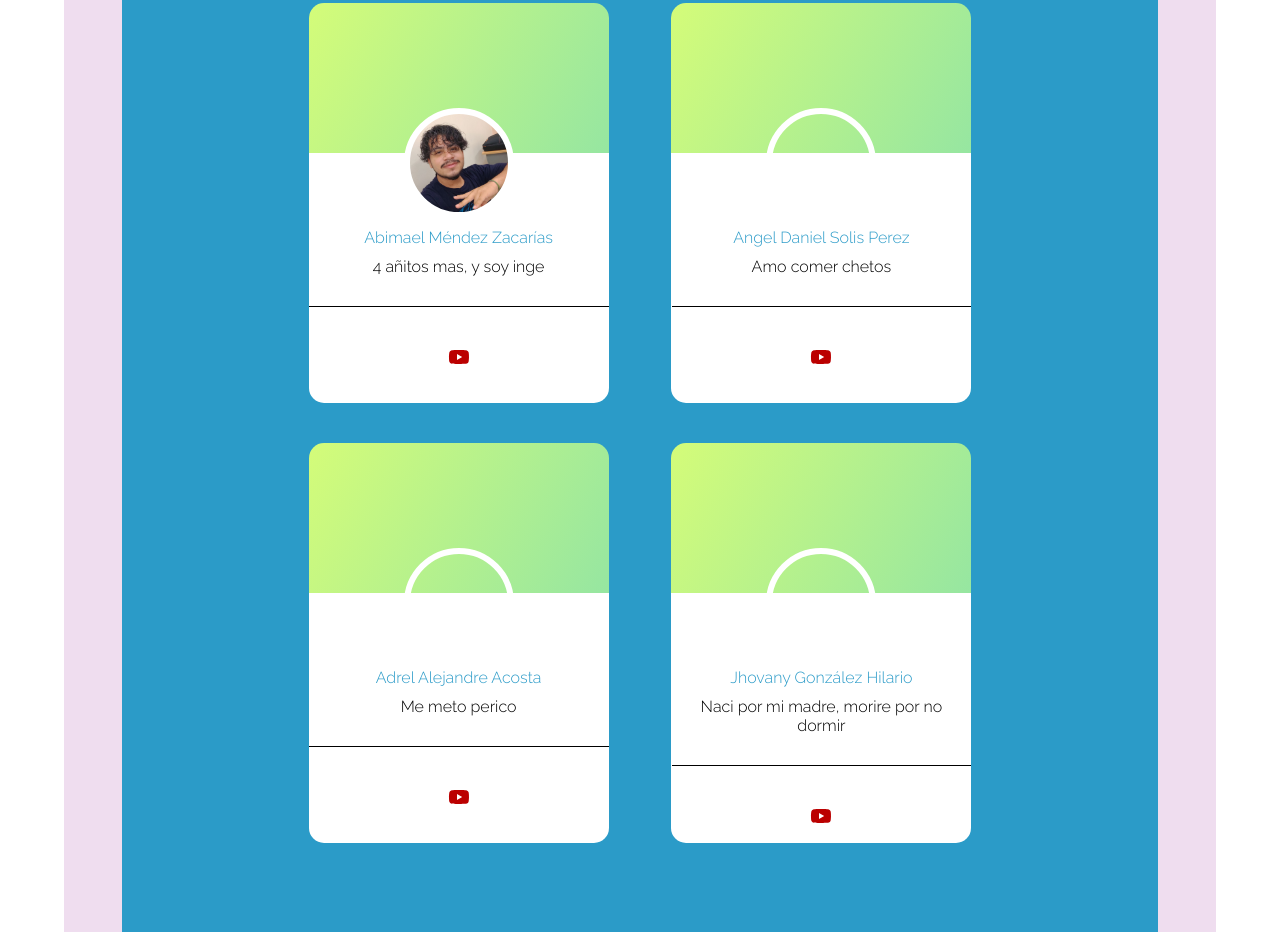
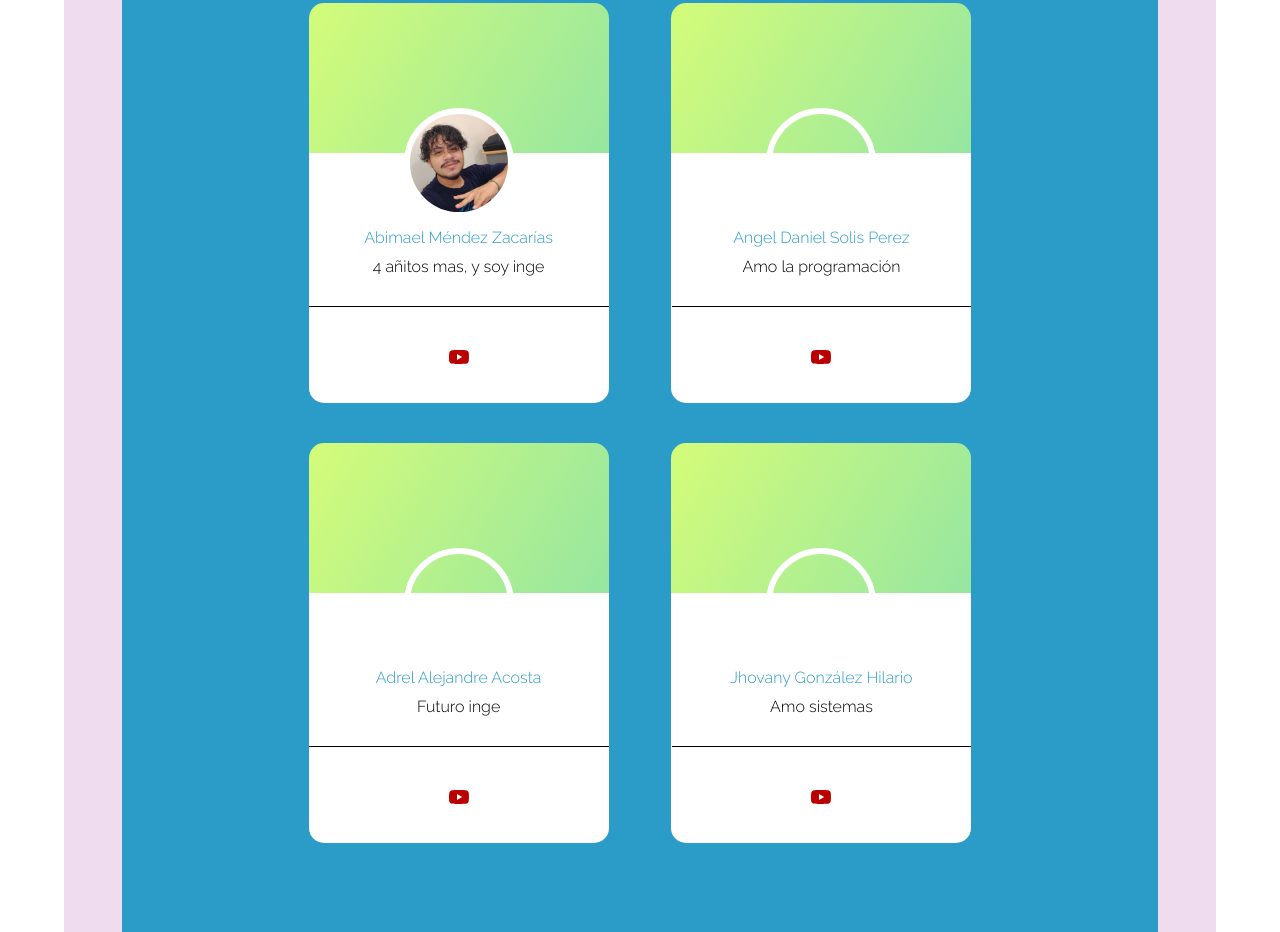
Before and after one commit to AbiMendez/AbiMendez.github.io, a plain HTML site: page Acerca_de_nosotros.html in a window 1280 px wide. Shown: the part 497-1429 px from the top of the page. Drawn offline with Linux system fonts and the light colour scheme; files whose address does not match are found by name.

Commit message:
actualizado

```diff
--- a/Acerca_de_nosotros.html
+++ b/Acerca_de_nosotros.html
@@ -51,7 +51,7 @@
                 <div class="card">
                     <div class="card_person_solis"></div>
                     <div class="card_name">Angel Daniel Solis Perez</div>
-                    <div class="card_paragraph">Amo comer chetos</div>
+                    <div class="card_paragraph">Amo la programación</div>
 
                     <div class="card_media">
                         <a href="https://facebook.com" class="card_icon icon_facebook"></a>
@@ -65,7 +65,7 @@
                 <div class="card">
                     <div class="card_person_adrel"></div>
                     <div class="card_name">Adrel Alejandre Acosta</div>
-                    <div class="card_paragraph">Me meto perico</div>
+                    <div class="card_paragraph">Futuro inge</div>
 
                     <div class="card_media">
                         <a href="https://facebook.com" class="card_icon icon_facebook"></a>
@@ -79,7 +79,7 @@
                 <div class="card">
                     <div class="card_person_jhova"></div>
                     <div class="card_name">Jhovany González Hilario</div>
-                    <div class="card_paragraph">Naci por mi madre, morire por no dormir</div>
+                    <div class="card_paragraph">Amo sistemas</div>
 
                     <div class="card_media">
                         <a href="https://facebook.com" class="card_icon icon_facebook"></a>
```
